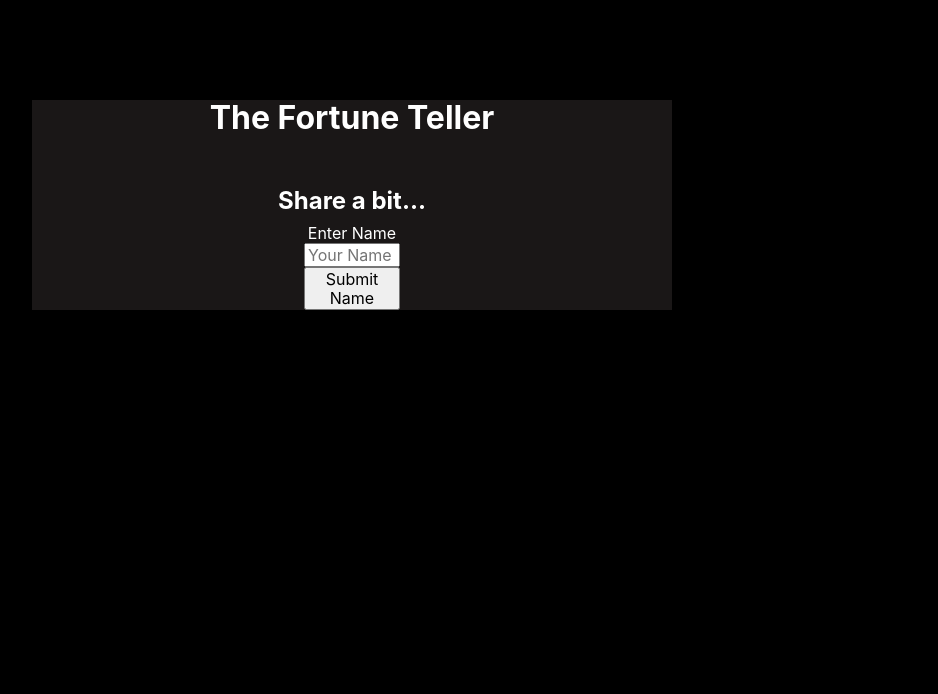
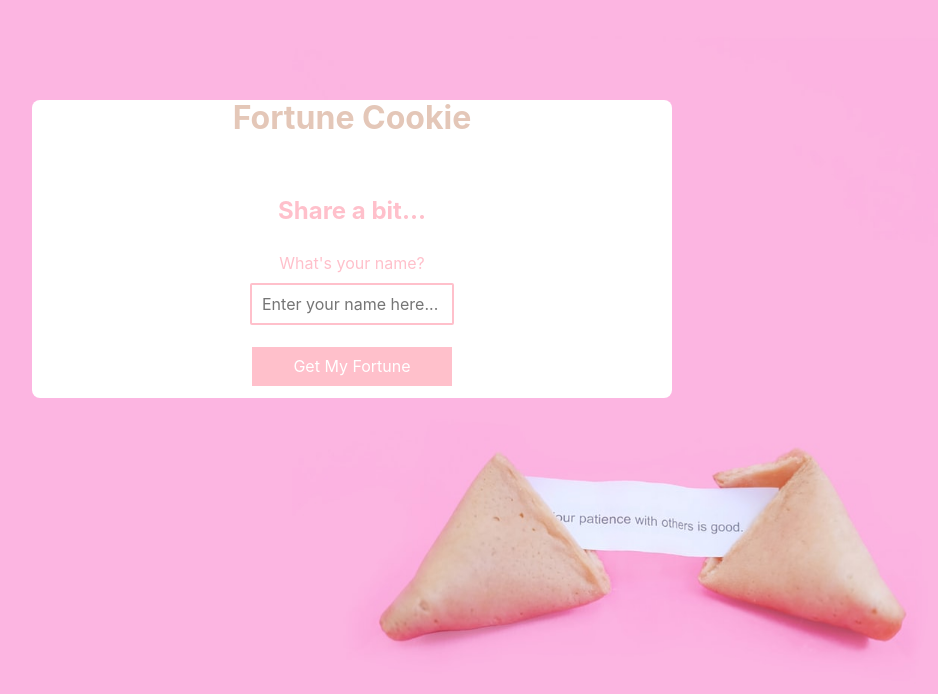
Before and after one commit to lundgrea/Fortune-Teller, a React (Create React App) app: page / in a window 1280 px wide. Shown: the top 694 px of the page, without its empty margins (288-1226 px from the left). Built offline with nearby package versions, Linux system fonts and the light colour scheme.

Commit message:
Add pink background image

```diff
--- a/src/components/App/App.css
+++ b/src/components/App/App.css
@@ -1,39 +1,15 @@
-
-.body {
-  background-color: white;
-}
 
 .App {
   text-align: center;
-  background-color: #312c2c8a;
+  background-color: white;
   width: 50%;
   margin: auto;
-}
-
-.App-logo {
-  height: 40vmin;
-}
-
-.App-header {
-  background-color: #282c34;
-  min-height: 100vh;
-  display: flex;
-  flex-direction: column;
-  align-items: center;
-  justify-content: center;
-  font-size: calc(10px + 2vmin);
-  color: white;
-}
-
-.App-link {
-  color: #09d3ac;
+  border-radius: 8px;
 }
 
 .welcome {
   margin-top: 100px;
   margin-bottom: 50px;
+  color: #e4c7b8;
+
 }
-
-.CTA {
-  margin: 10px 30px 10px 30px;
-}
--- a/src/components/App/App.js
+++ b/src/components/App/App.js
@@ -7,8 +7,7 @@ import { connect } from 'react-redux';
 export const App = props => {
   return (
     <div className='App'>
-      <h1 className='welcome'>The Fortune Teller</h1>
-      <h2 className='CTA'>Share a bit...</h2>
+      <h1 className='welcome'>Fortune Cookie</h1>
       {props.results.length === 0 && <NameForm />}
       {props.response && <Fortune />}
     </div>
--- a/src/containers/NameForm/NameForm.css
+++ b/src/containers/NameForm/NameForm.css
@@ -1,7 +1,28 @@
 .form {
   display: flex;
   flex-direction: column;
-  width: 15%;
+  width: 35%;
   text-align: center;
   margin: auto;
+  border-radius: 2px;
 }
+
+input {
+  margin: 10px;
+  border: 2px solid pink;
+  border-radius: 2px;
+  padding: 10px;
+}
+
+button {
+  margin: 10px;
+  border-radius: 2px;
+  padding: 10px;
+  border: 2px solid white;
+  background-color: pink;
+  color: white;
+}
+
+.CTA {
+  margin: 10px 30px 30px 30px;
+}
--- a/src/containers/NameForm/NameForm.js
+++ b/src/containers/NameForm/NameForm.js
@@ -23,15 +23,16 @@ class NameForm extends Component{
   render() {
     return (
       <div className="form">
-        <label>Enter Name</label>
+        <h2 className='CTA'>Share a bit...</h2>
+        <label>What's your name?</label>
         <input
-            placeholder="Your Name Here..."
+            placeholder="Enter your name here..."
             onChange={e => this.handleChange(e)}
             type="text"
             name="name"
             value={this.state.name}
         />
-        <button onClick={e => this.handleSubmit(e)}>Submit Name</button>
+        <button onClick={e => this.handleSubmit(e)}>Get My Fortune</button>
       </div>
   );
   }
--- a/src/index.css
+++ b/src/index.css
@@ -1,6 +1,10 @@
 body {
-  color: white;
-  background-color: black;
+  color: pink;
+  background: url('./images/photo-1535368459444-9bcff7349a3f.jpeg');
+  background-repeat: no-repeat;
+  background-position: right top;
+  background-size: 700px;
+  background-color: #fcb5e1;
   margin: 0;
   font-family: -apple-system, BlinkMacSystemFont, "Segoe UI", "Roboto", "Oxygen",
     "Ubuntu", "Cantarell", "Fira Sans", "Droid Sans", "Helvetica Neue",
```
Also changed, not shown: src/images/photo-1535368459444-9bcff7349a3f.jpeg (added).
